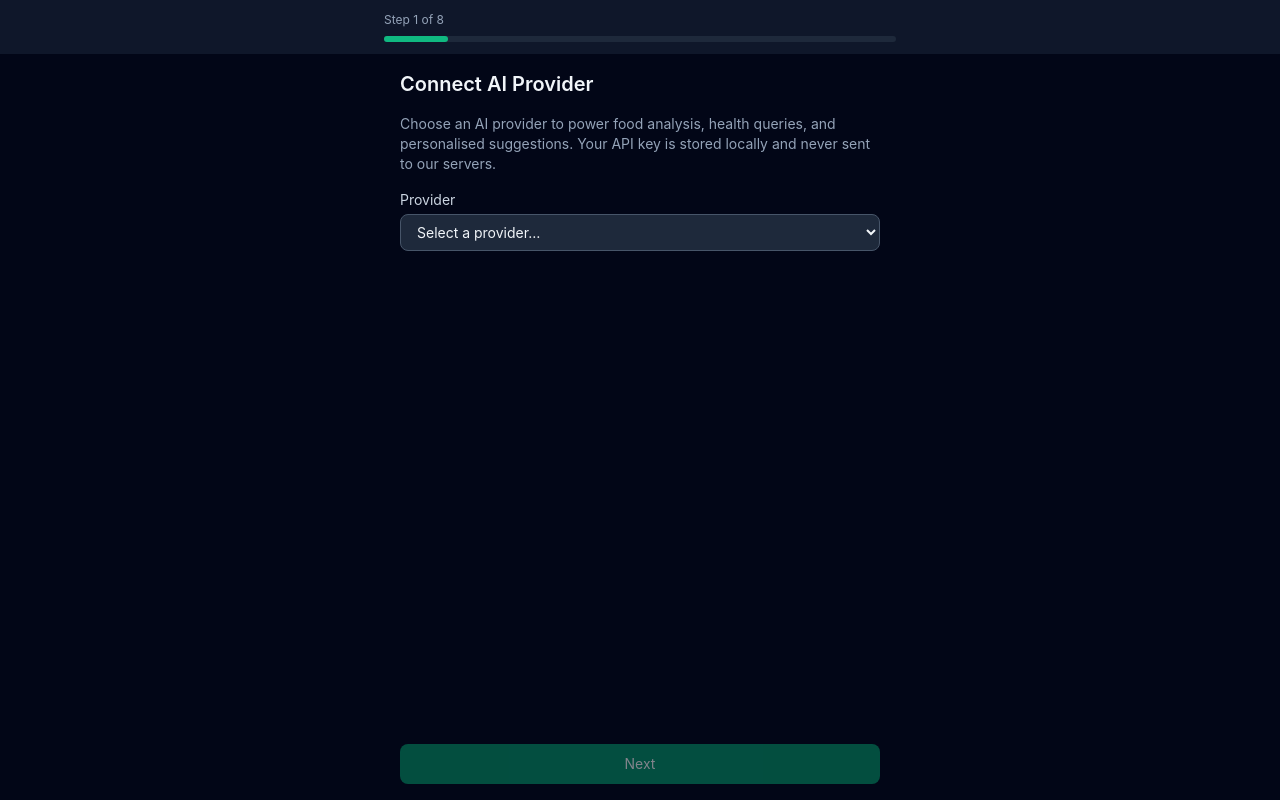
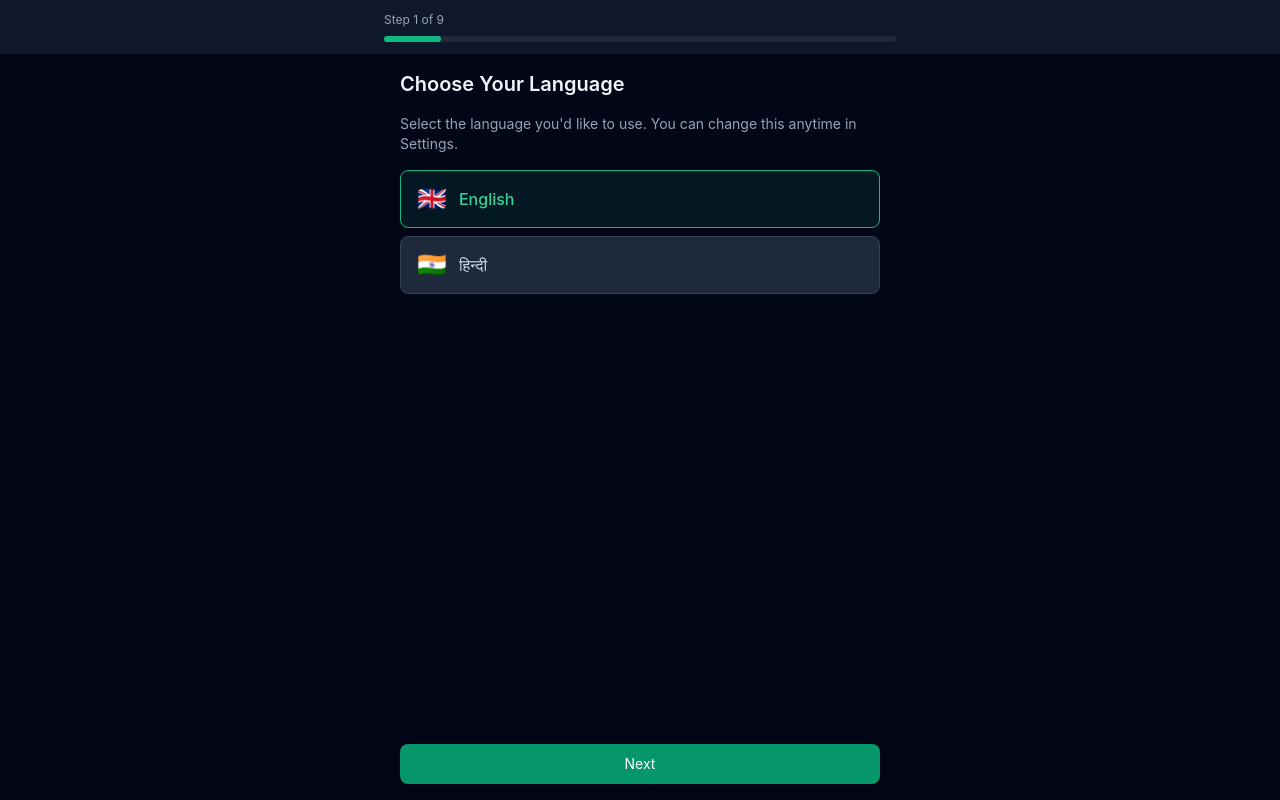
Before and after one commit to Rrishik/healthvault, a React (Vite) app: page /#/onboarding in a window 1280 px wide. Built offline with nearby package versions, Linux system fonts and the light colour scheme.

Commit message:
Add language selection as first onboarding step

```diff
--- a/src/i18n/en.json
+++ b/src/i18n/en.json
@@ -32,6 +32,8 @@
     }
   },
   "onboarding": {
+    "chooseLanguage": "Choose Your Language",
+    "chooseLanguageDesc": "Select the language you'd like to use. You can change this anytime in Settings.",
     "connectProvider": "Connect AI Provider",
     "connectProviderDesc": "Choose an AI provider to power food analysis, health queries, and personalised suggestions. Your API key is stored locally and never sent to our servers.",
     "aboutYou": "About You",
--- a/src/i18n/hi.json
+++ b/src/i18n/hi.json
@@ -32,6 +32,8 @@
     }
   },
   "onboarding": {
+    "chooseLanguage": "अपनी भाषा चुनें",
+    "chooseLanguageDesc": "वह भाषा चुनें जिसे आप उपयोग करना चाहते हैं। आप इसे कभी भी सेटिंग्स में बदल सकते हैं।",
     "connectProvider": "AI प्रदाता कनेक्ट करें",
     "connectProviderDesc": "खाद्य विश्लेषण, स्वास्थ्य प्रश्नों और व्यक्तिगत सुझावों के लिए एक AI प्रदाता चुनें। आपकी API कुंजी स्थानीय रूप से संग्रहीत है और कभी हमारे सर्वर पर नहीं भेजी जाती।",
     "aboutYou": "आपके बारे में",
--- a/src/pages/Onboarding.tsx
+++ b/src/pages/Onboarding.tsx
@@ -10,6 +10,10 @@
 import { useState, useRef, useCallback } from 'react';
 import { useNavigate } from 'react-router-dom';
 import { useTranslation } from 'react-i18next';
+import {
+  SUPPORTED_LANGUAGES,
+  changeLanguage,
+} from '../i18n';
 import { useHealthProfile } from '../hooks/useHealthProfile';
 import { useSettings } from '../hooks/useSettings';
 import ProviderSetup from '../components/ProviderSetup';
@@ -69,7 +73,11 @@ export default function Onboarding() {
   const [establishing, setEstablishing] = useState(false); // true while Phase 1 in progress
   const [connectionVerified, setConnectionVerified] = useState(false); // true after successful connection
 
-  const totalSteps = 8; // provider + 7 profile steps
+  // Language state
+  const { i18n } = useTranslation();
+  const [selectedLang, setSelectedLang] = useState(i18n.language);
+
+  const totalSteps = 9; // language + provider + 7 profile steps
 
   // ---------- Phase 1: Fire condition + allergy suggestions after successful connection ----------
   const handleConnectionResult = async (ok: boolean) => {
@@ -162,7 +170,36 @@ export default function Onboarding() {
   // ---------- Steps ----------
 
   const steps = [
-    // Step 0: AI Provider Setup
+    // Step 0: Language Selection
+    <div key="language" className="space-y-4">
+      <h2 className="text-xl font-semibold">
+        {t('onboarding.chooseLanguage')}
+      </h2>
+      <p className="text-surface-400 text-sm">
+        {t('onboarding.chooseLanguageDesc')}
+      </p>
+      <div className="grid gap-2">
+        {SUPPORTED_LANGUAGES.map((lang) => (
+          <button
+            key={lang.code}
+            onClick={() => {
+              setSelectedLang(lang.code);
+              changeLanguage(lang.code);
+            }}
+            className={`flex items-center gap-3 px-4 py-3 rounded-lg border text-left transition-colors ${
+              selectedLang === lang.code
+                ? 'border-primary-500 bg-primary-500/10 text-primary-400'
+                : 'border-surface-700 bg-surface-800 text-surface-300 hover:border-surface-500'
+            }`}
+          >
+            <span className="text-2xl">{lang.flag}</span>
+            <span className="font-medium">{lang.label}</span>
+          </button>
+        ))}
+      </div>
+    </div>,
+
+    // Step 1: AI Provider Setup
     <div key="provider" className="space-y-4">
       <h2 className="text-xl font-semibold">
         {t('onboarding.connectProvider')}
@@ -440,11 +477,11 @@ export default function Onboarding() {
         {step < totalSteps - 1 ? (
           <button
             onClick={() => {
-              // Fire Phase 2 when leaving the conditions step (step 2)
-              if (step === 2) fireContextualSuggestions();
+              // Fire Phase 2 when leaving the conditions step (step 3)
+              if (step === 3) fireContextualSuggestions();
               setStep(step + 1);
             }}
-            disabled={step === 0 && (establishing || !connectionVerified)}
+            disabled={step === 1 && (establishing || !connectionVerified)}
             className="flex-1 bg-primary-600 hover:bg-primary-500 disabled:opacity-50 disabled:cursor-not-allowed text-white py-2.5 rounded-lg text-sm transition-colors"
           >
             {t('onboarding.next')}
```
